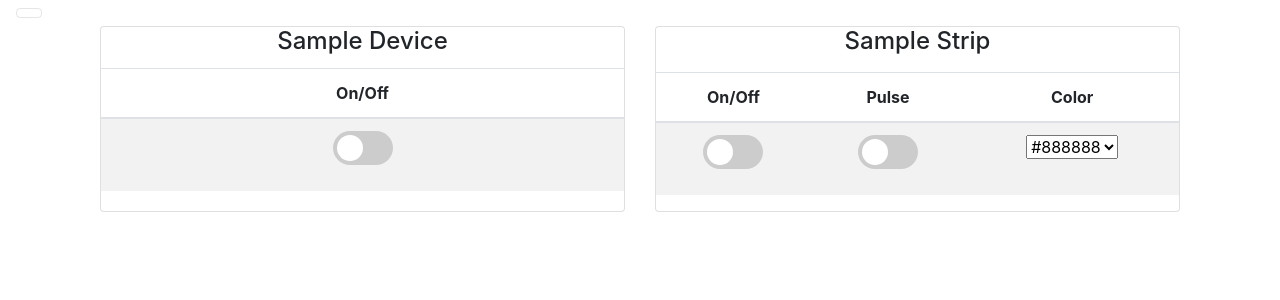
After one commit to Flickdm/notifyre, a Python web app: template notifyre/Web/templates/dashboard.html in a window 1280 px wide. The commit adds this page. Shown: the top 300 px of the page. Run offline with Jinja, Linux system fonts and the light colour scheme; the template is opened without the code that fills it: most values are stand-ins (such as "Sample title", 1, 10 or a date in 2020); some libraries are stand-ins or nearby versions.

Commit message:
I honestly don't remember what the last thing I did was

```diff
--- /dev/null
+++ b/notifyre/Database/__init__.py
@@ -0,0 +1,3 @@
+from flask_sqlalchemy import SQLAlchemy
+
+db = SQLAlchemy()
--- a/notifyre/Web/static/css/main.css
+++ b/notifyre/Web/static/css/main.css
@@ -1,7 +1,4 @@
 
-.container {
-    padding-top: 5px;
-}
 
 
 /* The switch - the box around the slider */
--- a/notifyre/Web/templates/base.html
+++ b/notifyre/Web/templates/base.html
@@ -11,10 +11,10 @@
         <nav class="navbar navbar-light bg-faded">
           <button class="navbar-toggler hidden-lg-up" type="button" data-toggle="collapse" data-target="#navbarResponsive" aria-controls="navbarResponsive" aria-expanded="false" aria-label="Toggle navigation"></button>
           <div class="collapse navbar-toggleable-md" id="navbarResponsive">
-            <a class="navbar-brand" href="#">Navbar</a>
+            <a class="navbar-brand" href="#">Notifyre</a>
             <ul class="nav navbar-nav">
               <li class="nav-item">
-                <a class="nav-link" href="/control"> Home</a>
+                <a class="nav-link" href="/dashboard"> Dashboard</a>
               </li>
               <li class="nav-item">
                 <a class="nav-link" href="/manage"> Manage</a>
@@ -26,9 +26,7 @@
             </ul>
           </div>
         </nav>
-        <div class="container">
-            {%- block content %}{%- endblock %}
-        </div>
+        {%- block content %}{%- endblock %}
         <script src="https://npmcdn.com/tether@1.2.4/dist/js/tether.min.js"></script>
         <script src="https://code.jquery.com/jquery-3.1.1.min.js" integrity="sha256-hVVnYaiADRTO2PzUGmuLJr8BLUSjGIZsDYGmIJLv2b8="crossorigin="anonymous"></script>
         <script src="https://maxcdn.bootstrapcdn.com/bootstrap/4.0.0-alpha.5/js/bootstrap.min.js" integrity="sha384-BLiI7JTZm+JWlgKa0M0kGRpJbF2J8q+qreVrKBC47e3K6BW78kGLrCkeRX6I9RoK" crossorigin="anonymous"></script>
--- /dev/null
+++ b/notifyre/Web/templates/dashboard.html
@@ -0,0 +1,108 @@
+{%- extends "base.html" %}
+{%- block content %}
+<div class="container">
+    <div class="col">
+    <div class="card-deck-wrapper">
+        <div class="card-deck">
+            <!-- output_devices -->
+            {%- if output_devices %}
+            <div class="card text-md-center">
+                <div class="card-block">
+                    {%- for device, status in output_devices.items() %}
+                    <h4 class="card-title"> {{device|title}}</h4>
+                    <table class="table table-striped table-center">
+                        <thead>
+                            <tr>
+                                <th>On/Off</th>
+                            </tr>
+                        </thead>
+                        <form class="" action="/output_devices/" method="post">
+                            <input type="hidden" name="device" value="{{device}}">
+                            <tr>
+                                <td>
+                                    <label class="switch">
+                                        {%- if status == True %}
+                                        <input type="hidden" name="{{device}}" value="on" checked>
+                                        <input type="checkbox" name="{{device}}" value="on" onChange="this.form.submit()" checked>
+                                        {%- else %}
+                                        <input type="checkbox" name="{{device}}" value="off" onChange="this.form.submit()">
+                                        {%- endif %}
+                                        <div class="slider round"></div>
+                                    </label>
+                                </td>
+                            </tr>
+                        </form>
+                    </table>
+                    {%- endfor %}
+                </div>
+            </div>
+            {%- endif %}
+            <!-- End output_devices -->
+            <!--- is it defined? -->
+            {%- if led_strips %}
+            <!-- led_strips -->
+            {%- for _, strip in led_strips.items() %}
+            <div class="card text-md-center">
+                <div class="card-block">
+                    <h4 class="card-title">{{ strip["name"]|title }}</h4>
+                    <table class="table table-striped" align="center">
+                        <thead>
+                            <tr>
+                                <th>On/Off</th>
+                                <th>Pulse</th>
+                                <th>Color</th>
+                            </tr>
+                        </thead>
+                        <form class="" name="leds" action="/led_strips/" method="post">
+                            <div class="form-group">
+                                <tbody>
+                                    <tr>
+                                        <td>
+                                            <input type="hidden" name="device" value="{{strip['name']}}">
+                                            <label class="switch">
+                                                {%- if strip['status'] == True %} <!-- on -->
+                                                <input type="hidden" name="{{strip['name']}}" value="off" checked>
+                                                <input type="checkbox" name="{{strip['name']}}" value="off" onChange="this.form.submit()" checked>
+                                                {%- else %}
+                                                <input type="checkbox" name="{{strip['name']}}" value="on" onChange="this.form.submit()">
+                                                {%- endif %}
+                                                <div class="slider round"></div>
+                                            </label>
+                                        </td>
+                                        <td>
+                                            <label class="switch">
+                                                {%- if strip['pulseStatus'] == True %} <!-- on -->
+                                                <input type="hidden" name="pulse" value="off" checked>
+                                                <input type="checkbox" name="pulse" value="off" onChange="this.form.submit()" checked>
+                                                {%- else %}
+                                                <input type="checkbox" name="pulse" value="on" onChange="this.form.submit()">
+                                                {%- endif %}
+                                                <div class="slider round"></div>
+                                            </label>
+                                        </td>
+                                        <td>
+                                            <select name="color" onChange="this.form.submit()">
+                                                {%- for color, status in strip['colors'].items() %}
+                                                {%- if status == True %}
+                                                <option name="{{color}}" value="{{color}}" selected="selected">{{color}}</option>
+                                                {%- else %}
+                                                <option name="{{color}}" value="{{color}}">{{color}}</option>
+                                                {%- endif %}
+                                                {%- endfor %}
+                                            </select>
+                                        </td>
+                                    </tr>
+                                </tbody>
+                            </div>
+                        </form>
+                    </div>
+                </div>
+                {%- endfor %}
+                <!-- End led_strips -->
+                {%- endif %}
+                <!--- is it defined? -->
+            </div>
+        </div>
+    </div>
+</div>
+{%- endblock %}
--- a/notifyre/Web/templates/login.html
+++ b/notifyre/Web/templates/login.html
@@ -3,7 +3,7 @@
     <head>
         <meta charset="utf-8">
         <meta name="viewport" content="initial-scale=1, maximum-scale=1">
-        <title>controller</title>
+        <title>Notifyre</title>
         <link rel="stylesheet" href="/static/css/login.css" type="text/css">
     </head>
     <body>
--- a/notifyre/Web/templates/manage.html
+++ b/notifyre/Web/templates/manage.html
@@ -1,3 +1,6 @@
 {%- extends "base.html" %}
 {%- block content %}
+
+
+
 {%- endblock %}
--- a/notifyre/__init__.py
+++ b/notifyre/__init__.py
@@ -1,3 +1,5 @@
+""" Import modules for bluetooth, web and hardware """
 from .Hardware import get_hardware
 from .Bluetooth import create_bluetooth_app
 from .Web import create_web_app
+from .Database import db
```
Also changed, not shown: manage.py (+7 -3 lines), notifyre/Database/models/User.py (added, +8 -0 lines), notifyre/Hardware/LedStrip.py (+17 -3 lines), notifyre/Hardware/hardware.py (+24 -0 lines), notifyre/Web/templates/control.html (deleted, +0 -72 lines), notifyre/Web/views.py (+17 -7 lines).
